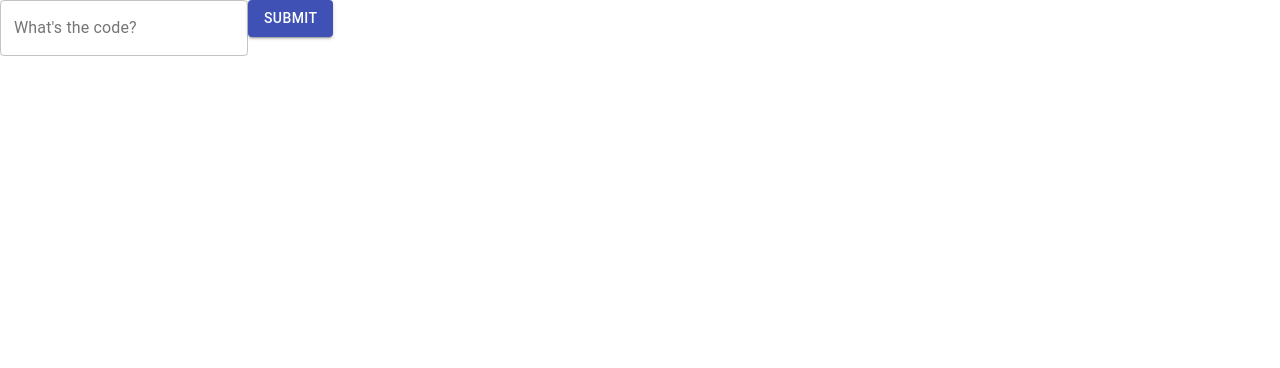
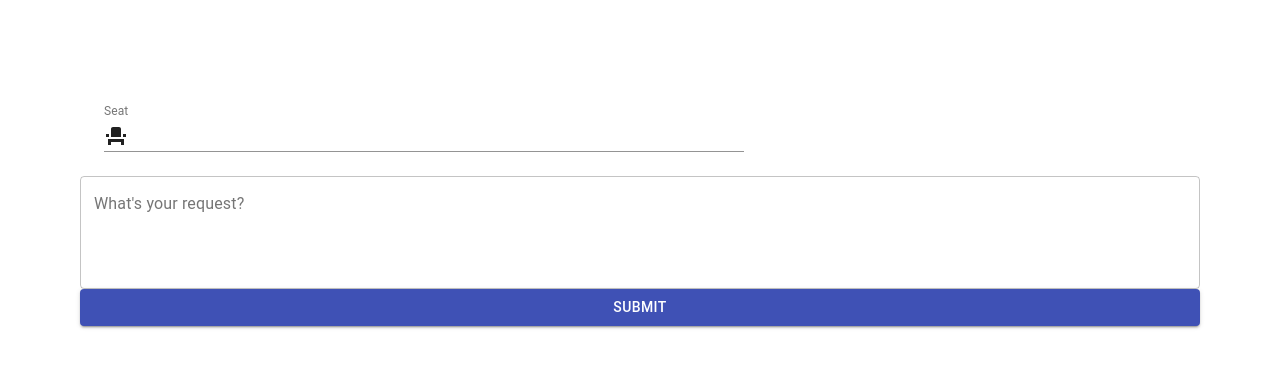
Before and after one commit to DarrylBrooks97/AirDelivery, a React (Create React App) app: page / in a window 1280 px wide. Shown: the top 368 px of the page. Built offline with nearby package versions, Linux system fonts and the light colour scheme; the HTML template or start-up script is replaced by a standard one.

Commit message:
fixed routing issue

```diff
--- a/src/App.js
+++ b/src/App.js
@@ -2,13 +2,17 @@ import React from "react";
 import { BrowserRouter as Router, Switch, Route } from "react-router-dom";
 import "./App.css";
 import Admin from "./admin";
+import Home from "./home";
 
 function App() {
   return (
     <Router>
       <Switch>
+        <Route path="/admin">
+          <Admin />
+        </Route>
         <Route path="/">
-          <Admin />
+          <Home />
         </Route>
       </Switch>
     </Router>
```
